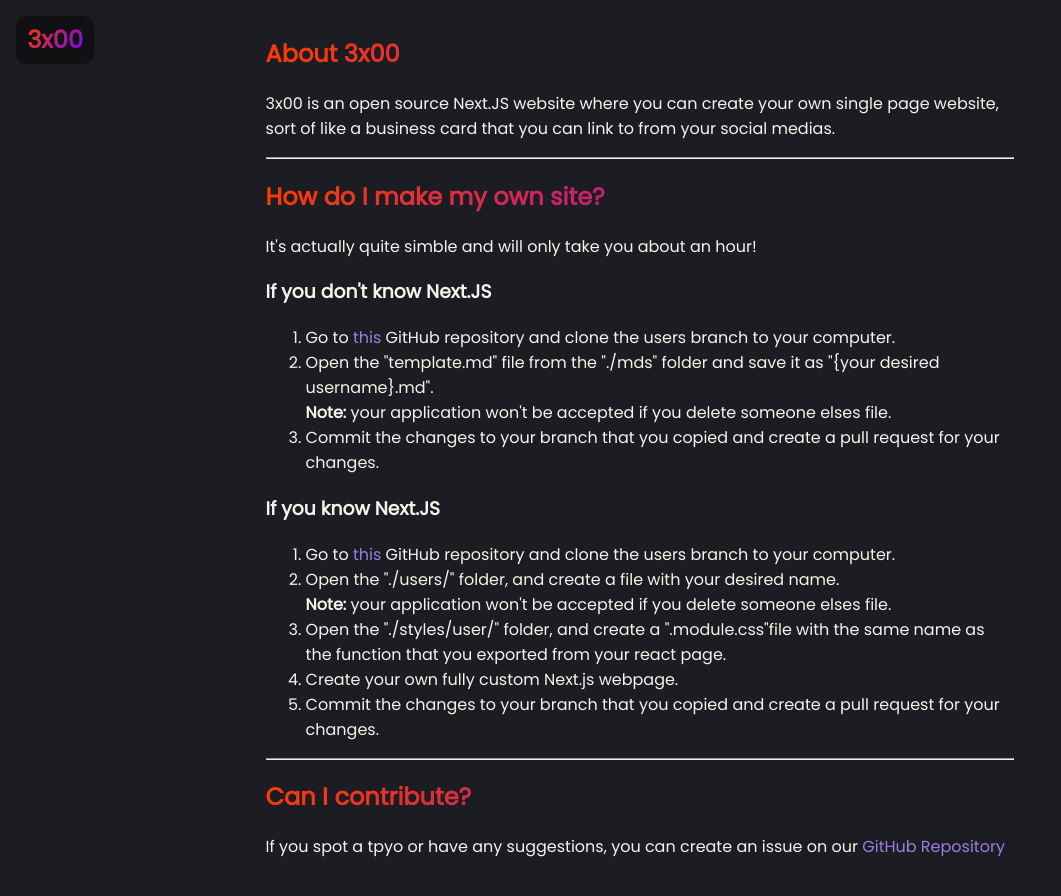
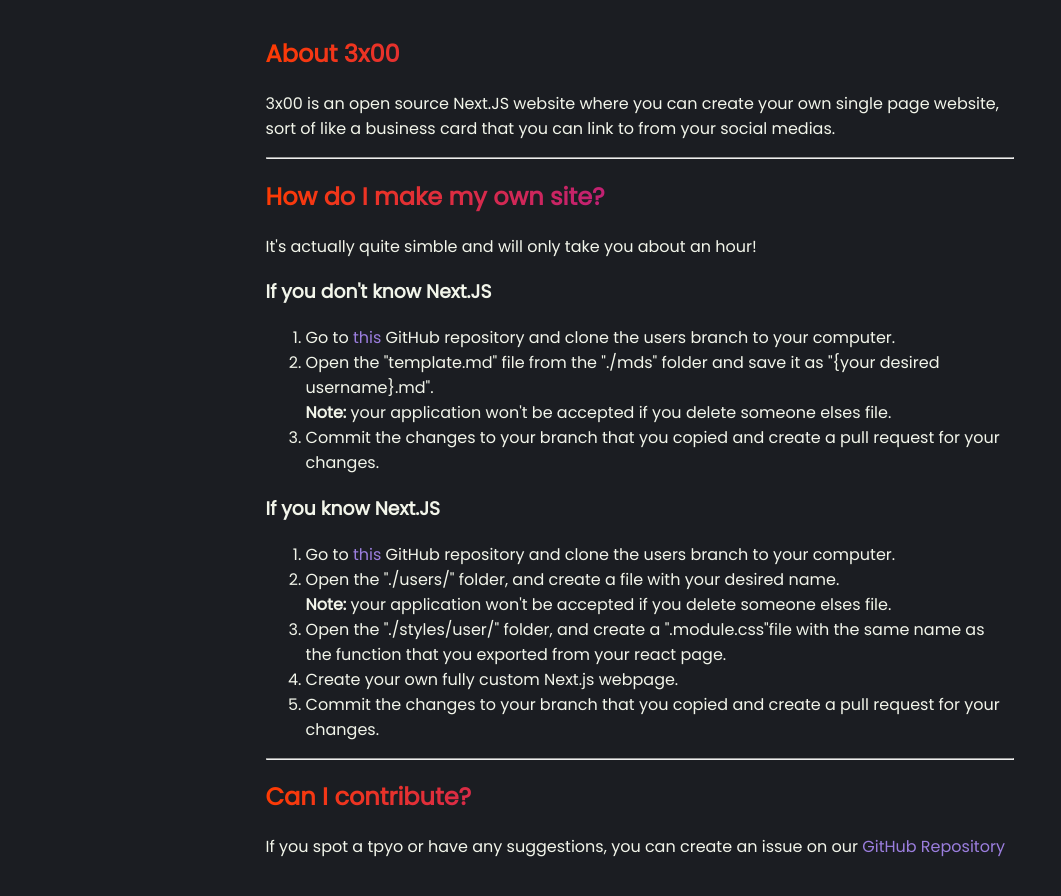
Before and after one commit to graveyardadmin/profilesite, a Next.js app: page /about in a window 1280 px wide. Shown: the top 896 px of the page, without its empty margins (0-1061 px from the left). Built offline with nearby package versions, Linux system fonts and the light colour scheme.

Commit message:
Added some template animations. Changed some line break points.

```diff
--- a/styles/globals.css
+++ b/styles/globals.css
@@ -45,10 +45,43 @@
   align-items: center;
 }
 
+
+/* animations */
+@keyframes fadeIn {
+  0% {
+    opacity: 0%;
+  }
+  100% {
+    opacity: 100%;
+  }
+}
+
+@keyframes slideInLeft {
+  0% {
+    left: -100%;
+  }
+  100% {
+    left: 0%;
+  }
+}
+
+@keyframes slideInTop {
+  0% {
+    top: -100%;
+  }
+  100% {
+    top: 0%;
+  }
+}
+
 section.template-section {
   width: 60%;
 
   padding-bottom: 5rem;
+
+  animation-name: fadeIn;
+  animation-duration: 0.4s;
+  animation-timing-function: linear;
 }
 
 @media screen and (max-width: 950px) {
@@ -112,6 +145,10 @@
   background-color: rgba(16, 16, 17, 0.8);
 
   font-family: 'Poppins', sans-serif;
+
+  animation-name: slideInLeft;
+  animation-duration: 0.2s;
+  animation-timing-function: cubic-bezier(0.075, 0.82, 0.165, 1);
 }
 
 @media screen and (max-width: 950px) {
@@ -129,5 +166,9 @@
     padding-bottom: 0.4rem;
 
     margin: 0px;
+
+    animation-name: slideInTop;
+    animation-duration: 0.2s;
+    animation-timing-function: cubic-bezier(0.075, 0.82, 0.165, 1);
   }
 }
```
Also changed, not shown: pages/index.js (+9 -1 lines).
